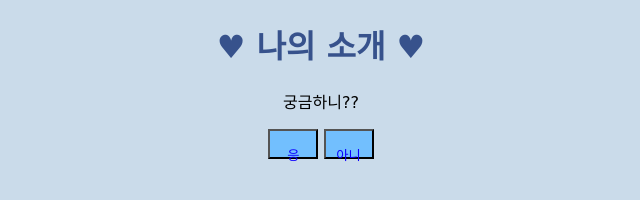
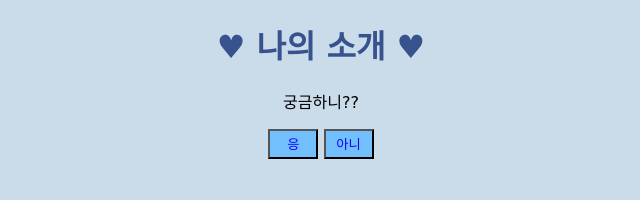
Before and after one commit to kkimyy/hamzzi, a plain HTML site: page index.html in a window 1280 px wide. Shown: the full height of the page, 319-959 px from the left. Drawn offline with Linux system fonts and the light colour scheme; a web font is replaced by a local one.

Commit message:
기본화면

```diff
--- a/index.html
+++ b/index.html
@@ -20,10 +20,10 @@
         <div>
             <p>궁금하니??</p>
             <button type="button">
-                <a href="index2.html"><p>응</p></a>
+                <a href="index2.html">응</a>
             </button>
             <button type="button">
-                <a href="index3.html"><p>아니</p></a>
+                <a href="index3.html">아니</a>
             </button>
         </div>
     </section>
```
